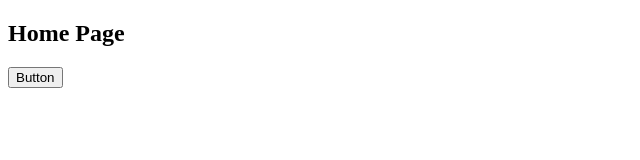
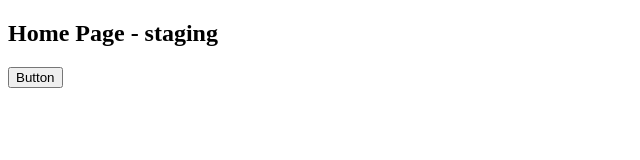
Before and after one commit to mahdi-sheibak/skill-test, a Next.js app in the folder apps/web/: page / in a window 1280 px wide. Shown: the top 160 px of the page, without its empty margins (0-640 px from the left). Built offline with nearby package versions, Linux system fonts and the light colour scheme.

Commit message:
chore: add staging branch

```diff
--- a/apps/web/app/page.tsx
+++ b/apps/web/app/page.tsx
@@ -3,7 +3,7 @@ import TestSentry from "@/components/TestSentry"
 function HomePage() {
   return (
     <div>
-      <h2>Home Page</h2>
+      <h2>Home Page - staging</h2>
       <TestSentry />
     </div>
   )
```
